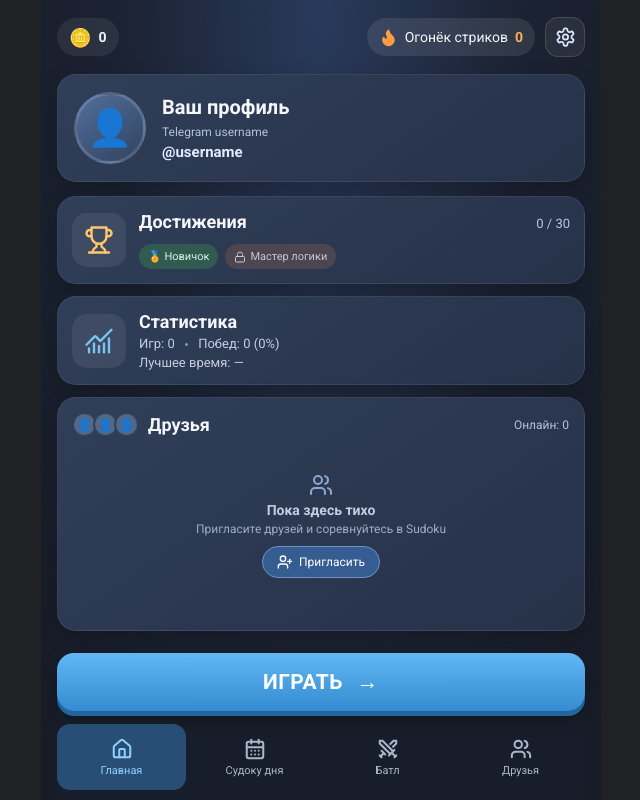
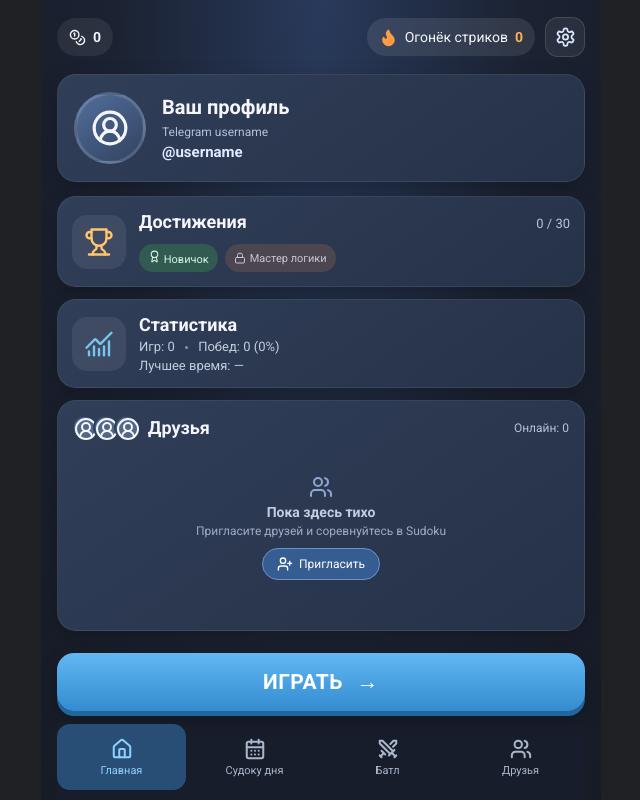
Before and after one commit to Nabibolat/Sudoku, a React (Vite) app: page / in a window 1280 px wide. Shown: the whole page, without its empty margins (319-959 px from the left). Built offline with nearby package versions, Linux system fonts and the light colour scheme.

Commit message:
Refine home screen iconography

```diff
--- a/src/App.jsx
+++ b/src/App.jsx
@@ -1,5 +1,5 @@
 import React, { useEffect, useMemo, useState } from 'react';
-import { ArrowLeft, Star, Share2, Palette, Settings, Check, Pause, Play, RotateCcw, Eraser, Pencil, Lightbulb, X, Lock, Home, Zap, Trophy, Flame, CalendarDays, Swords, Users, Medal, ChartNoAxesCombined, UserPlus } from 'lucide-react';
+import { ArrowLeft, Star, Share2, Palette, Settings, Check, Pause, Play, RotateCcw, Eraser, Pencil, Lightbulb, X, Lock, Home, Zap, Trophy, Flame, CalendarDays, Swords, Users, Medal, ChartNoAxesCombined, UserPlus, CircleUserRound, Coins, Award } from 'lucide-react';
 
 const LEVELS = [
   { id: 'Beginner', label: 'Начинающий', clues: 45, emoji: '😊', unlock: 0 },
@@ -33,11 +33,11 @@ export default function App(){
  const accuracy=Math.round((filled-mistakes)/Math.max(1,filled)*100);
  const levelUnlocked=l=>!l.unlock||(completed.Hard||0)>=3&&l.id==='Expert'||l.id==='Extreme'&&(completed.Expert||0)>=5;
  if(page==='home') return <main className="home-app">
-  <header className="home-top"><div className="coin-pill"><span>🪙</span><b>0</b></div><div className="streak-pill"><Flame size={19}/><span>Огонёк стриков</span><b>0</b></div><button className="home-settings" aria-label="Настройки" onClick={()=>setShowHomeSettings(true)}><Settings/></button></header>
-  <section className="profile-card"><div className="profile-avatar">👤</div><div className="profile-copy"><h2>Ваш профиль</h2><span>Telegram username</span><b>@username</b></div></section>
-  <section className="home-panel achievement-panel"><div className="panel-icon trophy-icon"><Trophy/></div><div className="panel-content"><div className="panel-heading"><h3>Достижения</h3><span>0 / 30</span></div><div className="achievement-chips"><span>🏅 Новичок</span><span className="locked-chip"><Lock size={12}/> Мастер логики</span></div></div></section>
+  <header className="home-top"><div className="coin-pill"><Coins size={17}/><b>0</b></div><div className="streak-pill"><Flame size={19}/><span>Огонёк стриков</span><b>0</b></div><button className="home-settings" aria-label="Настройки" onClick={()=>setShowHomeSettings(true)}><Settings/></button></header>
+  <section className="profile-card"><div className="profile-avatar"><CircleUserRound size={38}/></div><div className="profile-copy"><h2>Ваш профиль</h2><span>Telegram username</span><b>@username</b></div></section>
+  <section className="home-panel achievement-panel"><div className="panel-icon trophy-icon"><Trophy/></div><div className="panel-content"><div className="panel-heading"><h3>Достижения</h3><span>0 / 30</span></div><div className="achievement-chips"><span><Award size={13}/> Новичок</span><span className="locked-chip"><Lock size={12}/> Мастер логики</span></div></div></section>
   <section className="home-panel statistics-panel"><div className="panel-icon chart-icon"><ChartNoAxesCombined/></div><div className="panel-content"><h3>Статистика</h3><p>Игр: 0 <i/> Побед: 0 (0%)</p><p>Лучшее время: —</p></div></section>
-  <section className="home-panel friends-panel"><div className="friends-heading"><div className="friend-stack"><span>👤</span><span>👤</span><span>👤</span></div><h3>Друзья</h3><small>Онлайн: 0</small></div><div className="friends-empty"><Users/><span>Пока здесь тихо</span><p>Пригласите друзей и соревнуйтесь в Sudoku</p><button onClick={()=>setNavNotice('Приглашения друзьям появятся совсем скоро')}><UserPlus size={16}/> Пригласить</button></div></section>
+  <section className="home-panel friends-panel"><div className="friends-heading"><div className="friend-stack"><span><CircleUserRound/></span><span><CircleUserRound/></span><span><CircleUserRound/></span></div><h3>Друзья</h3><small>Онлайн: 0</small></div><div className="friends-empty"><Users/><span>Пока здесь тихо</span><p>Пригласите друзей и соревнуйтесь в Sudoku</p><button onClick={()=>setNavNotice('Приглашения друзьям появятся совсем скоро')}><UserPlus size={16}/> Пригласить</button></div></section>
   {navNotice&&<div className="home-toast" role="status">{navNotice}<button onClick={()=>setNavNotice('')}><X size={15}/></button></div>}
   <div className="home-bottom"><button className="play-cta" onClick={()=>{setPage('game');setNavNotice('');}}>ИГРАТЬ <span>→</span></button><nav className="bottom-nav">
    <button className="active" onClick={()=>setNavNotice('Вы на главной странице')}><Home/><span>Главная</span></button>
```
